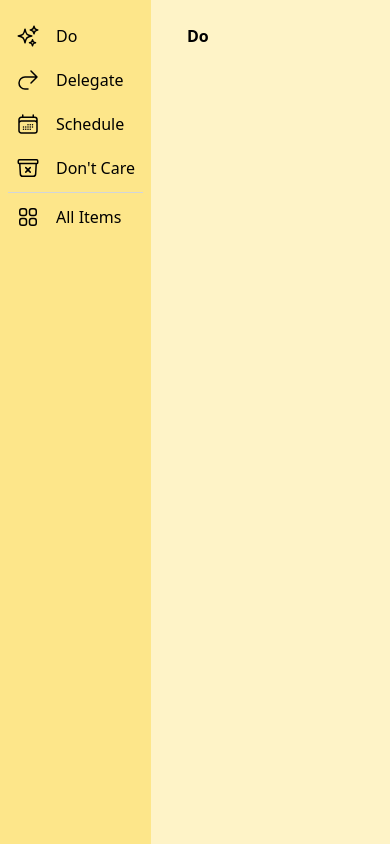
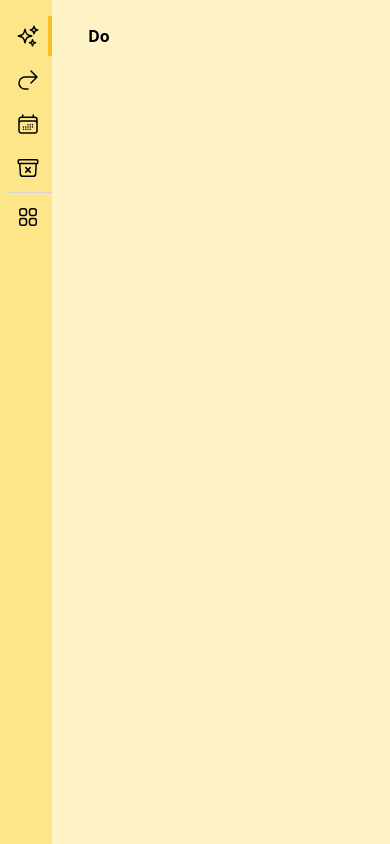
Before and after one commit to charlesmarvin/todo-em, a Next.js app: page / in a window 390 px wide. Built offline with nearby package versions, Linux system fonts and the light colour scheme.

Commit message:
Collapse side menu text on small screen and add active link

```diff
--- a/src/components/SideMenu.tsx
+++ b/src/components/SideMenu.tsx
@@ -7,6 +7,7 @@ import {
 } from "@heroicons/react/24/outline";
 import React from "react";
 import { Priority } from "typings/types.d";
+import cn from "clsx";
 
 interface SideMenuProps {
   children?: React.ReactNode;
@@ -25,22 +26,27 @@ function NavButton({
   children,
   Icon,
   onClick,
+  isActive = false,
 }: {
   children?: React.ReactNode;
   Icon?: React.ElementType;
   onClick?: () => void;
+  isActive: boolean;
 }) {
   const handleClick = () => onClick && onClick();
-
+  console.log("isActive", isActive);
   return (
     <button
-      className="group flex items-center px-2 py-2 text-base font-medium rounded-md"
+      className={cn(
+        "group flex items-center w-full px-2 py-2 text-base font-medium transition-all hover:bg-amber-300 border-r-4",
+        isActive ? "border-amber-400" : "border-transparent"
+      )}
       onClick={handleClick}
     >
       {Icon && (
-        <Icon className="mr-4 flex-shrink-0 h-6 w-6" aria-hidden="true" />
+        <Icon className="md:mr-4 flex-shrink-0 h-6 w-6" aria-hidden="true" />
       )}
-      {children}
+      <span className="hidden md:inline-block">{children}</span>
     </button>
   );
 }
@@ -59,35 +65,47 @@ export default function SideMenu({
   const handleViewChange = () => {
     onSelect(ViewType.GRID);
   };
+  const isGridActive = activeView === ViewType.GRID;
   return (
     <div className={className}>
       {children}
-      <nav className="space-y-1 px-2 pt-4">
-        <NavButton Icon={SparklesIcon} onClick={handleFilterFn(Priority.DO)}>
+      <nav className="space-y-1 pl-2 pt-4">
+        <NavButton
+          Icon={SparklesIcon}
+          onClick={handleFilterFn(Priority.DO)}
+          isActive={!isGridActive && activePriority === Priority.DO}
+        >
           Do
         </NavButton>
         <NavButton
           Icon={ArrowUturnRightIcon}
           onClick={handleFilterFn(Priority.DELEGATE)}
+          isActive={!isGridActive && activePriority === Priority.DELEGATE}
         >
           Delegate
         </NavButton>
         <NavButton
           Icon={CalendarDaysIcon}
           onClick={handleFilterFn(Priority.SCHEDULE)}
+          isActive={!isGridActive && activePriority === Priority.SCHEDULE}
         >
           Schedule
         </NavButton>
         <NavButton
           Icon={ArchiveBoxXMarkIcon}
           onClick={handleFilterFn(Priority.DELETE)}
+          isActive={!isGridActive && activePriority === Priority.DELETE}
         >
           Don&apos;t Care
         </NavButton>
 
         <div className="w-full border-t border-gray-300" />
 
-        <NavButton Icon={Squares2X2Icon} onClick={handleViewChange}>
+        <NavButton
+          Icon={Squares2X2Icon}
+          onClick={handleViewChange}
+          isActive={isGridActive}
+        >
           All Items
         </NavButton>
       </nav>
--- a/src/pages/index.tsx
+++ b/src/pages/index.tsx
@@ -5,7 +5,9 @@ import { Priority } from "typings/types.d";
 
 export default function IndexPage() {
   const [viewType, setViewType] = React.useState(ViewType.LIST);
-  const [priority, setPriority] = React.useState<Priority | undefined>();
+  const [priority, setPriority] = React.useState<Priority | undefined>(
+    Priority.DO
+  );
 
   const handleMenuSelection = (viewType: ViewType, priority?: Priority) => {
     setViewType(viewType);
@@ -14,8 +16,10 @@ export default function IndexPage() {
   return (
     <div className="flex flex-row h-screen">
       <SideMenu
-        className="flex-none bg-amber-200"
+        className="shrink-0 bg-amber-200"
         onSelect={handleMenuSelection}
+        activePriority={priority}
+        activeView={viewType}
       />
       <TodoList
         className="h-full w-full p-3 bg-amber-100"
```
